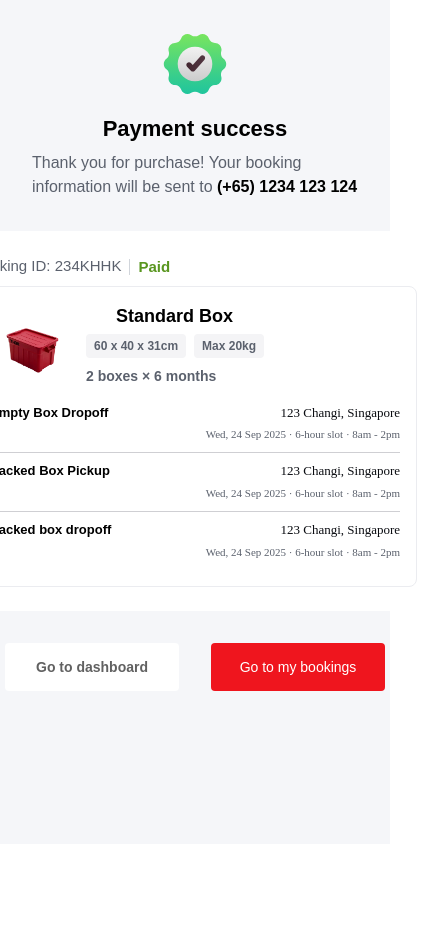
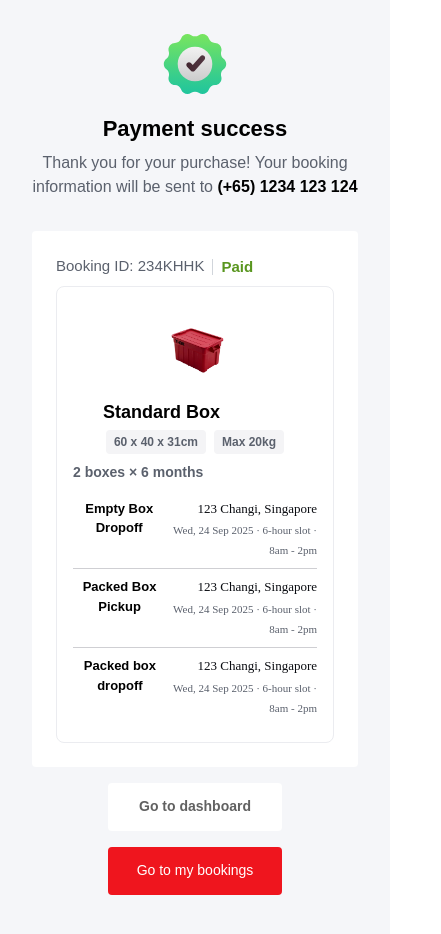
Before and after one commit to EzStorage/storage_box_rental, a React (Vite) app: page /payment-success in a window 390 px wide. Shown: the top 934 px of the page, 441 px wide, since content can reach past the window. Before the commit the page ends 844 px from the top, so only its background shows below. Built offline with nearby package versions, Linux system fonts and the light colour scheme.

Commit message:
Cart_Payment_PhoneUI

```diff
--- a/src/components/Header/index.tsx
+++ b/src/components/Header/index.tsx
@@ -1,5 +1,5 @@
 
-import { Avatar, Badge, Popover, Stack } from "@mui/material";
+import { Avatar, Badge, Popover, Stack,IconButton } from "@mui/material";
 import { Link, useLocation, useNavigate } from "react-router";
 import { useAppDispatch, useAppSelector } from "../../app/hooks";
 import { useState } from "react";
@@ -9,16 +9,16 @@ import { HeaderContainer, HeaderLeftNav, HeaderLogo, HeaderRight } from "./Heade
 import Logo from "../Logo";
 import ShopCartIcon from "../Icons/ShopCartIcon";
 import ProfilePopover from "./ProfilePopover";
-
 import { useScreenSize } from "@hooks/useScreenSize";
 import { NAV_ITEMS } from "./constants";
 import { logout } from "src/redux/auth/authSlice";
-
-const Header: React.FC = () => {
+import { useDispatch } from "react-redux";
+import { openCart } from "../../redux/auth/cartSlice";
+const Header: React.FC= () => {
+    const dispatch = useAppDispatch();
     const { isDesktop } = useScreenSize();
     const location = useLocation();
     const navigate = useNavigate();
-    const dispatch = useAppDispatch();
     const user = useAppSelector(state => state.auth.user);
     const [scrolled, setScrolled] = useState(false);
     const [anchorEl, setAnchorEl] = useState<HTMLDivElement | null>(null);
@@ -89,6 +89,9 @@ const Header: React.FC = () => {
 
             <HeaderRight>
                 <Badge>
+                    <IconButton onClick={() => dispatch(openCart())}>
+                    <ShopCartIcon width={24} color={!isWhiteBackground ? "white" : "black"} />
+                    </IconButton>
 
                 </Badge>
 
--- a/src/components/cart/CartDrawer.tsx
+++ b/src/components/cart/CartDrawer.tsx
@@ -10,7 +10,7 @@ import { useDispatch, useSelector } from "react-redux";
 import { RootState } from "../../app/store";
 import { removeFromCart, updateQuantity, closeCart, CartItem } from "../../redux/auth/cartSlice";
 import { Bold_text, Button_Cart, SuperScript } from "../../pages/Homepage/Homepage.styles";
-
+import { BookingTryAgain } from "../../pages/Homepage/Homepage.styles";
 const CartDrawer: React.FC = () => {
     const dispatch = useDispatch();
     const open = useSelector((state: RootState) => state.cart.isOpen);
@@ -45,7 +45,7 @@ const CartDrawer: React.FC = () => {
             slotProps={{
                 paper: {
                     sx: {
-                        width: 480,
+                        width: { xs: "100%", sm: 480 },
                         backgroundColor: "white",
                         display: "flex",
                         flexDirection: "column",
@@ -82,9 +82,12 @@ const CartDrawer: React.FC = () => {
                         justifyContent="center"
                         sx={{ mt: 6, mb: 4 }}
                     >
-                        <Box sx={{ mt: 6, mb: -6.65 }}>
+                        <Box sx={{ mt: 6, mb: -6.65, paddingBottom:3.7 }}>
                             <EmptyCartIcon />
                         </Box>
+                        <Typography sx={{paddingBottom:3}}>No storage yet!</Typography>
+                        <BookingTryAgain>Book new storage</BookingTryAgain>
+
 
 
                     </Box>
@@ -108,7 +111,7 @@ const CartDrawer: React.FC = () => {
                                         src={Standard_Product}
                                         alt={item.name}
                                         sx={{
-                                            width: "27%",
+                                            width: { xs: "35%", sm: "27%" },
                                             height: "auto",
                                             objectFit: "cover",
                                             borderRadius: 1,
--- a/src/layout/MainLayout.tsx
+++ b/src/layout/MainLayout.tsx
@@ -10,7 +10,7 @@ const MainLayout: React.FC = () => {
 
     return (
         <>
-            {isShowHeaderFooter && <Header />}
+            {isShowHeaderFooter && <Header/>}
             <Outlet />
             {isShowHeaderFooter && <Footer />}
         </>
--- a/src/pages/Homepage/Homepage.styles.ts
+++ b/src/pages/Homepage/Homepage.styles.ts
@@ -798,6 +798,7 @@ export const ResponsiveIcon = styled(CrossCircleIcon)(({ theme }) => ({
   },
 }));
 
+
 export const ResponsiveFlexBox = styled(Box)(({ theme }) => ({
   display: "flex",
   gap: theme.spacing(2),
--- a/src/pages/Homepage/components/CardHero.tsx
+++ b/src/pages/Homepage/components/CardHero.tsx
@@ -1,4 +1,4 @@
-import { Box, Chip, Divider, Grid, IconButton, Stack, useTheme } from "@mui/material";
+import { Box, Chip, Divider, Grid, IconButton, Stack, useTheme ,Button} from "@mui/material";
 import {
     CardHeroContainer,
     CardHeroImage,
--- a/src/pages/PaymentFailed.tsx
+++ b/src/pages/PaymentFailed.tsx
@@ -29,23 +29,26 @@ import {
   TimeText,
 } from "./Homepage/Homepage.styles";
 
+/*
 import { CrossCircleIcon } from "../components/Icons/CrossCircleIcon";
+*/
 import Standard from "../assets/standard-box.png";
 import { Product } from ".././types/product.type";
-
+import { CrossCircleIcon } from "../components/Icons/CrossCircleIcon";
+import image from "../assets/image.png";
 export default function App() {
   return (
-    <FullPageContainer>
-      <CrossCircleIcon />
+    <FullPageContainer textAlign={"center"}>
+      <img src={image} alt="cross" width={69} height={69} />
 
-      <SuccessFailureHeading>Payment success</SuccessFailureHeading>
+      <SuccessFailureHeading>Payment Failed</SuccessFailureHeading>
 
       <ThankText>
         Thank you for purchase! Your booking information will be sent to{" "}
         <strong style={{ color: "black" }}>(+65) 1234 123 124</strong>
       </ThankText>
 
-      <Paper elevation={0} sx={{ backgroundColor: "white", p: 3, width: 492, height: 380 }}>
+      <Paper elevation={0} sx={{ backgroundColor: "white", p: 3,width: { xs: '100%', sm: '400px', md: '480px' },height: { xs: "auto", md: 380 }}}>
         <IDText>
           <span>Booking ID: 234KHHK</span>
           <VerticalDivider />
@@ -57,9 +60,13 @@ export default function App() {
             sx={{
               display: "flex",
               gap: 2,
-              alignItems: "flex-start",
+              alignItems: {sm:"flex-start",xs:"center"},
               mb: 2,
               flexWrap: "wrap",
+               justifyContent: {
+      xs: "center", // center on mobile
+      sm: "flex-start",
+    },
             }}
           >
             <img
@@ -68,6 +75,7 @@ export default function App() {
               width={80}
               height={80}
               style={{ objectFit: "contain" }}
+
             />
             <Box>
               <Bold_text style={{ fontSize: 18 }}>Standard Box</Bold_text>
@@ -100,7 +108,16 @@ export default function App() {
       </Paper>
 
       {/* Action Buttons */}
-      <Stack direction="row" spacing={4} sx={{ mt: 4, fontFamily: "Poppins" }}>
+      <Stack
+  direction={{ xs: 'column', sm: 'row' }} // column on mobile, row on sm and up
+  spacing={{ xs: 2, sm: 4 }}
+  sx={{
+    mt: { xs: 2, sm: 4 },
+    fontFamily: "Poppins",
+    justifyContent: "center",
+    alignItems: "center", // centers items in column layout
+  }}
+>
         <StyledWhiteButton>Go to dashboard</StyledWhiteButton>
         <BookingTryAgain>Try again</BookingTryAgain>
       </Stack>
--- a/src/pages/PaymentSuccess.tsx
+++ b/src/pages/PaymentSuccess.tsx
@@ -1,12 +1,9 @@
 import React from "react";
 import {
   Box,
-  Typography,
   Paper,
-  Button,
   Divider,
   Stack,
-  Chip,
 } from "@mui/material";
 
 import {
@@ -31,21 +28,28 @@ import {
 
 import { CheckCircleIcon } from "../components/Icons/CheckCircleIcon";
 import Standard from "../assets/standard-box.png";
-import { Product } from ".././types/product.type";
 
 export default function App() {
   return (
-    <FullPageContainer>
+    <FullPageContainer textAlign={"center"}>
       <CheckCircleIcon />
 
       <SuccessFailureHeading>Payment success</SuccessFailureHeading>
 
       <ThankText>
-        Thank you for purchase! Your booking information will be sent to{" "}
+        Thank you for your purchase! Your booking information will be sent to{" "}
         <strong style={{ color: "black" }}>(+65) 1234 123 124</strong>
       </ThankText>
 
-      <Paper elevation={0} sx={{ backgroundColor: "white", p: 3, width: 492, height: 380 }}>
+      <Paper
+        elevation={0}
+        sx={{
+          backgroundColor: "white",
+          p: 3,
+          width: { xs: "100%", sm: "400px", md: "480px" },
+          height: { xs: "auto", md: 380 },
+        }}
+      >
         <IDText>
           <span>Booking ID: 234KHHK</span>
           <VerticalDivider />
@@ -57,9 +61,14 @@ export default function App() {
             sx={{
               display: "flex",
               gap: 2,
-              alignItems: "flex-start",
+              alignItems: { sm: "flex-start", xs: "center" },
               mb: 2,
               flexWrap: "wrap",
+              justifyContent: {
+                xs: "center",
+                sm: "flex-start",
+              },
+              width: "100%",
             }}
           >
             <img
@@ -69,11 +78,34 @@ export default function App() {
               height={80}
               style={{ objectFit: "contain" }}
             />
-            <Box>
+
+            <Box
+              sx={{
+                textAlign: { xs: "center", sm: "left" },
+                flex: 1,
+              }}
+            >
               <Bold_text style={{ fontSize: 18 }}>Standard Box</Bold_text>
-              <Stack direction="row" spacing={1} mt={0.5}>
-                <BoxAttributeChip style={{fontSize:"12px",fontFamily: '"Poppins", sans-serif',}}label="60 x 40 x 31cm" />
-                <BoxAttributeChip style={{fontSize:"12px",fontFamily: '"Poppins", sans-serif',}}label="Max 20kg" />
+              <Stack
+                direction="row"
+                spacing={1}
+                justifyContent={{ xs: "center", sm: "flex-start" }}
+                mt={0.5}
+              >
+                <BoxAttributeChip
+                  style={{
+                    fontSize: "12px",
+                    fontFamily: '"Poppins", sans-serif',
+                  }}
+                  label="60 x 40 x 31cm"
+                />
+                <BoxAttributeChip
+                  style={{
+                    fontSize: "12px",
+                    fontFamily: '"Poppins", sans-serif',
+                  }}
+                  label="Max 20kg"
+                />
               </Stack>
               <DimensionText>2 boxes × 6 months</DimensionText>
             </Box>
@@ -93,14 +125,25 @@ export default function App() {
                   <TimeText>Wed, 24 Sep 2025 · 6-hour slot · 8am - 2pm</TimeText>
                 </ValueColumn>
               </LabelRow>
-              {index < 2 && <Divider sx={{ backgroundColor: "#EBECF0", my: 1 }} />}
+              {index < 2 && (
+                <Divider sx={{ backgroundColor: "#EBECF0", my: 1 }} />
+              )}
             </Box>
           ))}
         </BorderBox>
       </Paper>
 
       {/* Action Buttons */}
-      <Stack direction="row" spacing={4} sx={{ mt: 4, fontFamily: "Poppins" }}>
+      <Stack
+        direction={{ xs: "column", sm: "row" }}
+        spacing={{ xs: 2, sm: 4 }}
+        sx={{
+          mt: { xs: 2, sm: 4 },
+          fontFamily: "Poppins",
+          justifyContent: "center",
+          alignItems: "center",
+        }}
+      >
         <StyledWhiteButton>Go to dashboard</StyledWhiteButton>
         <BookingTryAgain>Go to my bookings</BookingTryAgain>
       </Stack>
```
Also changed, not shown: src/comp.d.ts (added, +7 -0 lines), src/assets/image.png (added), 1 other file (tests, documents, lock files or other folders).
